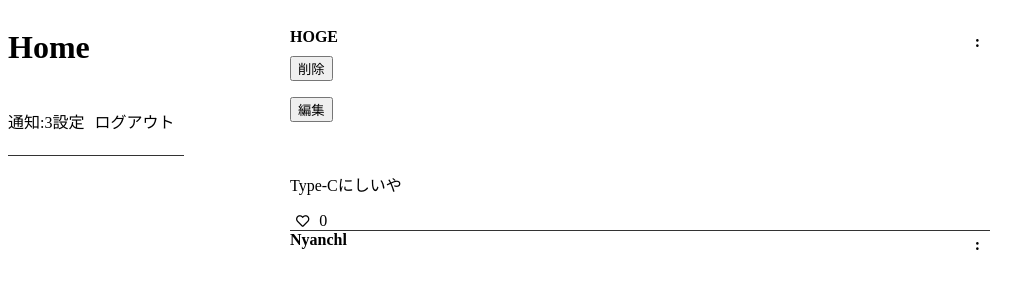
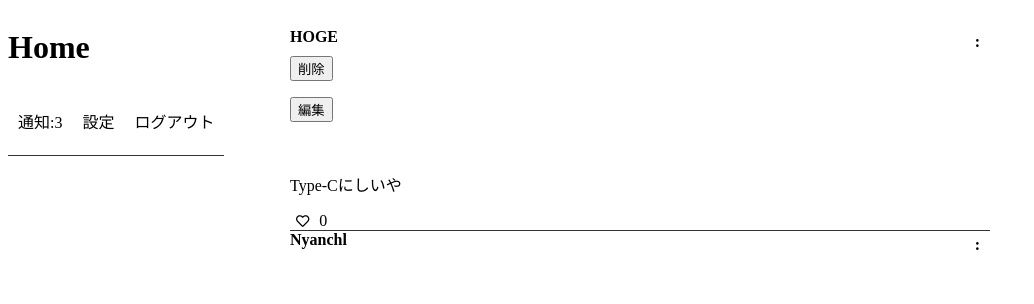
Before and after one commit to nyanchl/SNS_new, a Django app: page / in a window 1280 px wide. Shown: the top 304 px of the page, without its empty margins (0-1034 px from the left). Run offline with Django 4.2, Linux system fonts and the light colour scheme; a user stored in the database is signed in; data comes from the database, SQL or seed files in the repository; both versions use the stored data as it was after the commit; data that the repository does not hold is empty; parts of the project's set-up code (start-up, migrations or seed data) failed here and were passed over.

Commit message:
ホームページcss修正

```diff
--- a/sns/dist/static/css/index.css
+++ b/sns/dist/static/css/index.css
@@ -14,6 +14,12 @@ h1{
     margin-bottom:21.44px;
 }
 .notice{
+    display:block;
+    margin: 21.44px 10px 21.44px 10px;
+    color: black;
+    text-align: right;
+}
+.user-config{
     display:block;
     margin: 21.44px 10px 21.44px 10px;
     color: black;
--- /dev/null
+++ b/sns/dist/static/css/notice.css
@@ -0,0 +1,3 @@
+.alert{
+    color: red;
+}
--- a/sns/templates/base.html
+++ b/sns/templates/base.html
@@ -13,13 +13,13 @@
       <div class="content">
         {% if request.user.is_authenticated %}
           {% if notice_count == 0 %}
-          <a href="{% url 'sns:notice' %}">通知</a>
+          <a class="notice" href="{% url 'sns:notice' %}">通知</a>
           {% else %}
-          <a href="{% url 'sns:notice' %}">通知:{{ notice_count }}</a>
+          <a class="notice" href="{% url 'sns:notice' %}">通知:{{ notice_count }}</a>
           {% endif %}
         {% endif %}
       </div>
-      <div class="content"><a href="{% url 'sns:config' %}">設定</a></div>
+      <div class="content"><a class="user-config" href="{% url 'sns:config' %}">設定</a></div>
       <div class="content"><a class="logout" href="{% url 'accounts:logout' %}">ログアウト</a></div>
     </div>
   </div>
```
Also changed, not shown: sns/templates/notice.html (+8 -1 lines), sns/db.sqlite3.
